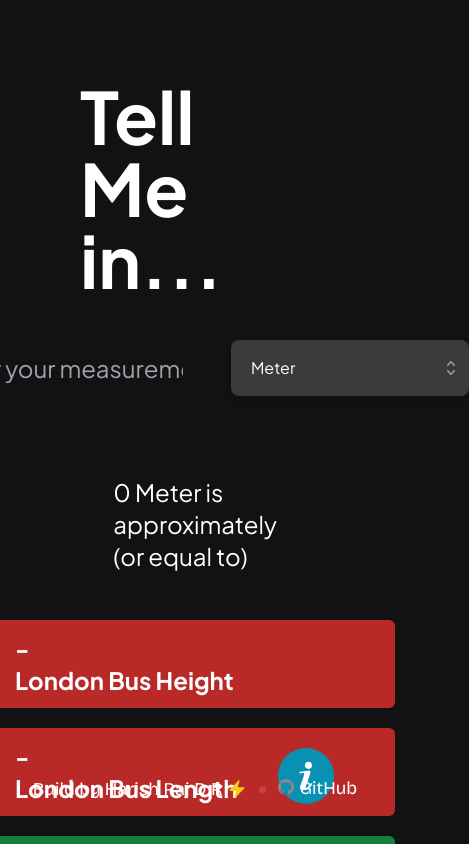
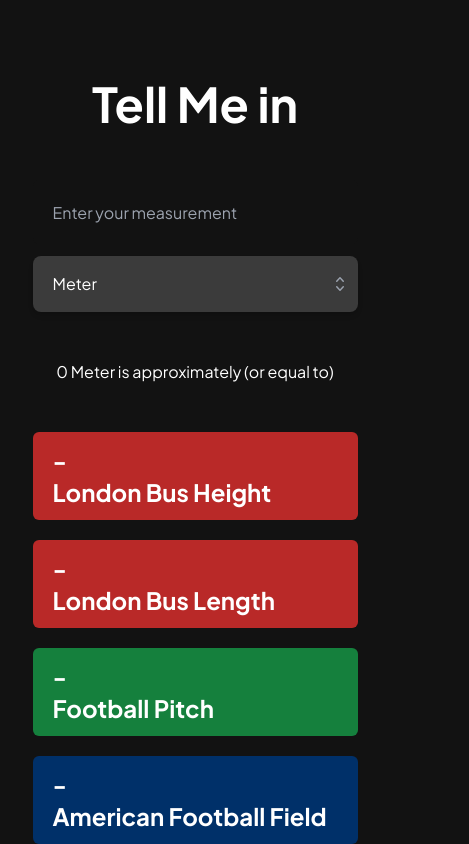
Before and after one commit to HarishRajDR/TellMeIn, a React (Vite) app: page / in a window 390 px wide. Shown: the top 844 px of the page, 469 px wide, since content can reach past the window. Built offline with nearby package versions, Linux system fonts and the light colour scheme.

Commit message:
made it responsive and removed I button as it was not useful

```diff
--- a/src/App.tsx
+++ b/src/App.tsx
@@ -2,7 +2,6 @@ import { useState } from "react";
 import DropDown from "./components/DropDown";
 import Result from "./components/Result";
 import Footer from "./components/Footer";
-import MyPopover from "./components/InfoIcon";
 
 const units = [
   "Millimetre",
@@ -84,9 +83,12 @@ function App() {
   const [value, setValue] = useState("");
 
   return (
-    <div className="flex justify-center p-20 flex-col items-center gap-10 w-full">
-      <h1 className="text-7xl font-bold">Tell Me in...</h1>
-      <form className="flex gap-2" onSubmit={(event) => event.preventDefault()}>
+    <div className="flex justify-between p-20 flex-col items-center gap-12 w-full">
+      <h1 className="sm:text-7xl text-5xl font-bold">{"Tell Me in"}</h1>
+      <form
+        className="flex gap-2 flex-col"
+        onSubmit={(event) => event.preventDefault()}
+      >
         <input
           type="number"
           min={0}
@@ -96,24 +98,17 @@ function App() {
             setValue(e.target.value);
           }}
           placeholder="Enter your measurement"
-          className=" w-full text-2xl outline-indigo-600 rounded-md py-2 pl-5 pr-10 mt-1"
+          className=" w-full text-base outline-indigo-600 rounded-md py-2 pl-5 pr-10 mt-1 h-16 sm:text-2xl"
         />
 
         <DropDown list={units} unit={selectedUnit} funct={setSelectedUnit} />
       </form>
-      <div className="w-full rounded-lg p-10">
       <Result
         measurement={parseFloat(value)}
         unit={selectedUnit}
         objects={objs}
       />
-      </div>
-      <div className="absolute bottom-10 right-10">
-        <MyPopover objects={objs} unit={selectedUnit} />
-      </div>
-      <div className="absolute bottom-10">
       <Footer />
-      </div>
     </div>
   );
 }
--- a/src/components/DropDown.tsx
+++ b/src/components/DropDown.tsx
@@ -11,7 +11,7 @@ type Props = {
 
 function DropDown(props: Props) {
   return (
-    <div className="w-[30rem]">
+    <div className="w-[calc(100vw/1.2)] max-w-lg">
       <Listbox value={props.unit} onChange={props.funct}>
         <div className="relative mt-1">
           <Listbox.Button className="relative w-full cursor-default rounded-lg bg-[#3b3b3b] py-4 pl-5 pr-10 text-left shadow-md focus:outline-none focus-visible:border-indigo-500 focus-visible:ring-2 focus-visible:ring-white focus-visible:ring-opacity-75 focus-visible:ring-offset-2 focus-visible:ring-offset-orange-300 sm:text-2xl">
--- a/src/components/Footer.tsx
+++ b/src/components/Footer.tsx
@@ -1,7 +1,7 @@
 function Footer() {
   return (
     <footer className="flex justify-between font-bricolageGrotesque items-center gap-3">
-      <h3 className="flex gap-1 text-lg">
+      <h3 className="flex gap-1 text-sm sm:text-lg w-full">
         {"Build by "}
         <span className="flex items-center gap-1 hover:underline">
           <a href="https://github.com/HarishRajDR/" target="_blank">
--- a/src/components/Result.tsx
+++ b/src/components/Result.tsx
@@ -1,22 +1,3 @@
-// London Bus Height - 4.4m
-// London Bus Length - 12m
-// Football Pitch - 90m
-// American Football Field - 109.73m
-// Basketball Court - 28m
-// Olympic Swimming Pool - 50m
-// Tennis Court - 23.77m
-// Eiffel Tower Height - 300
-// Eiffel Tower Height to tip - 330m
-// Empire State Building - 381m
-// Empire State Building to tip - 443m
-// Burj Khalifa - 828m
-// Burj Khalifa to tip - 830m
-// Seatle Space Needle - 158m
-// Seatle Space Needle to tip - 184.4m
-// CN tower - 553.3m
-// Mount Everest - 8848m
-// Mount Fuji - 3776m
-
 type Prop = {
   measurement: number;
   unit: string;
@@ -76,7 +57,6 @@ const Result = (props: Prop) => {
 
       default:
         return "-";
-        break;
     }
 
     return result;
@@ -84,19 +64,19 @@ const Result = (props: Prop) => {
 
   return (
     <div className="flex items-center justify-center flex-col">
-      <h2 className="text-2xl mb-10">
+      <h2 className="sm:text-2xl text-base mb-10">
         {`${props.measurement || 0} ${
           props.unit
         } is approximately (or equal to)`}
       </h2>
 
-      <div className="mt-2 flex flex-row flex-wrap justify-between gap-5">
+      <div className="mt-2 flex flex-row flex-wrap justify-between items-center gap-5">
         {props.objects.map((p) => {
           return (
             <h2
               className={`text-black font-bold text-2xl ${
                 p.colorClass || "bg-yellow-400"
-              } px-5 py-3 rounded-md w-[25rem]`}
+              } px-5 py-3 rounded-md w-[calc(100vw/1.2)] lg:w-[25rem]`}
             >
               {`${measure(p.length)} `}
               <br />
```
Lines whose indentation alone changed are shown as unchanged.
